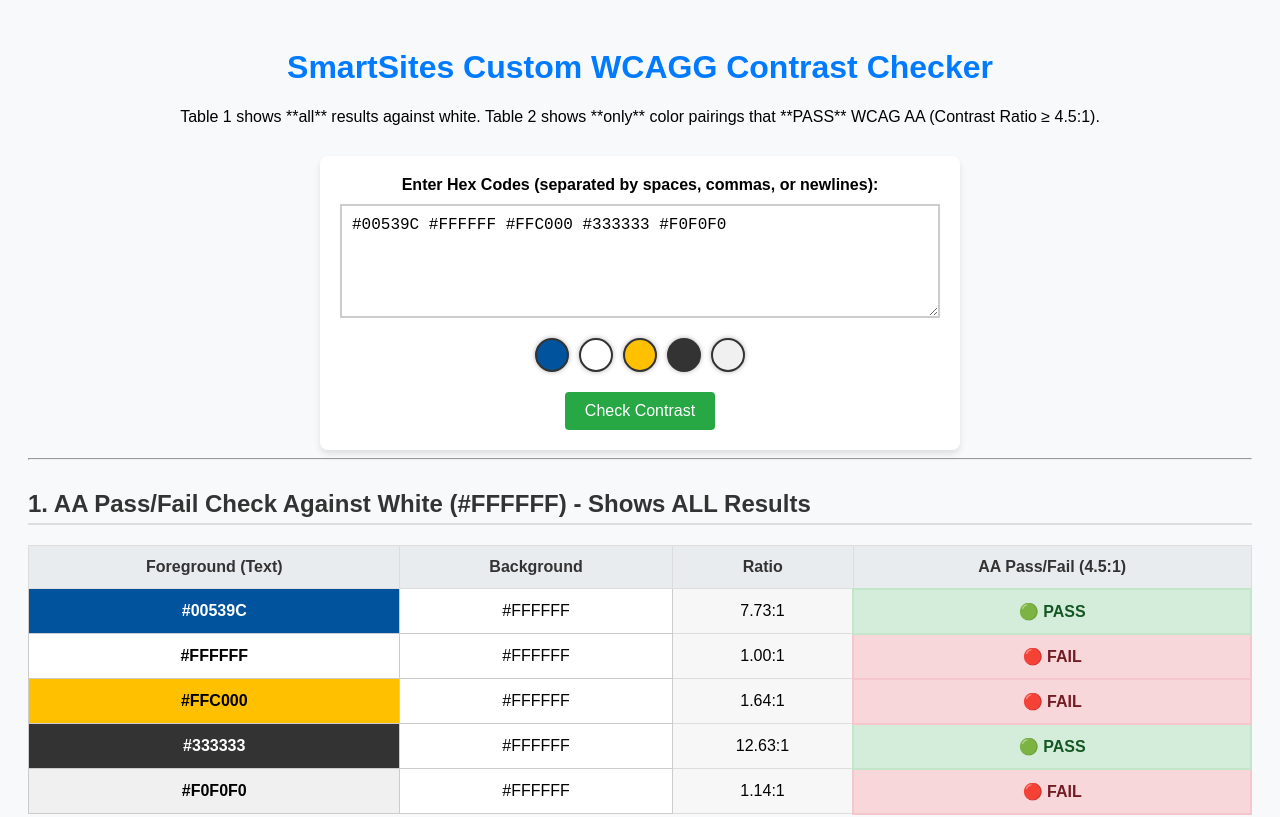
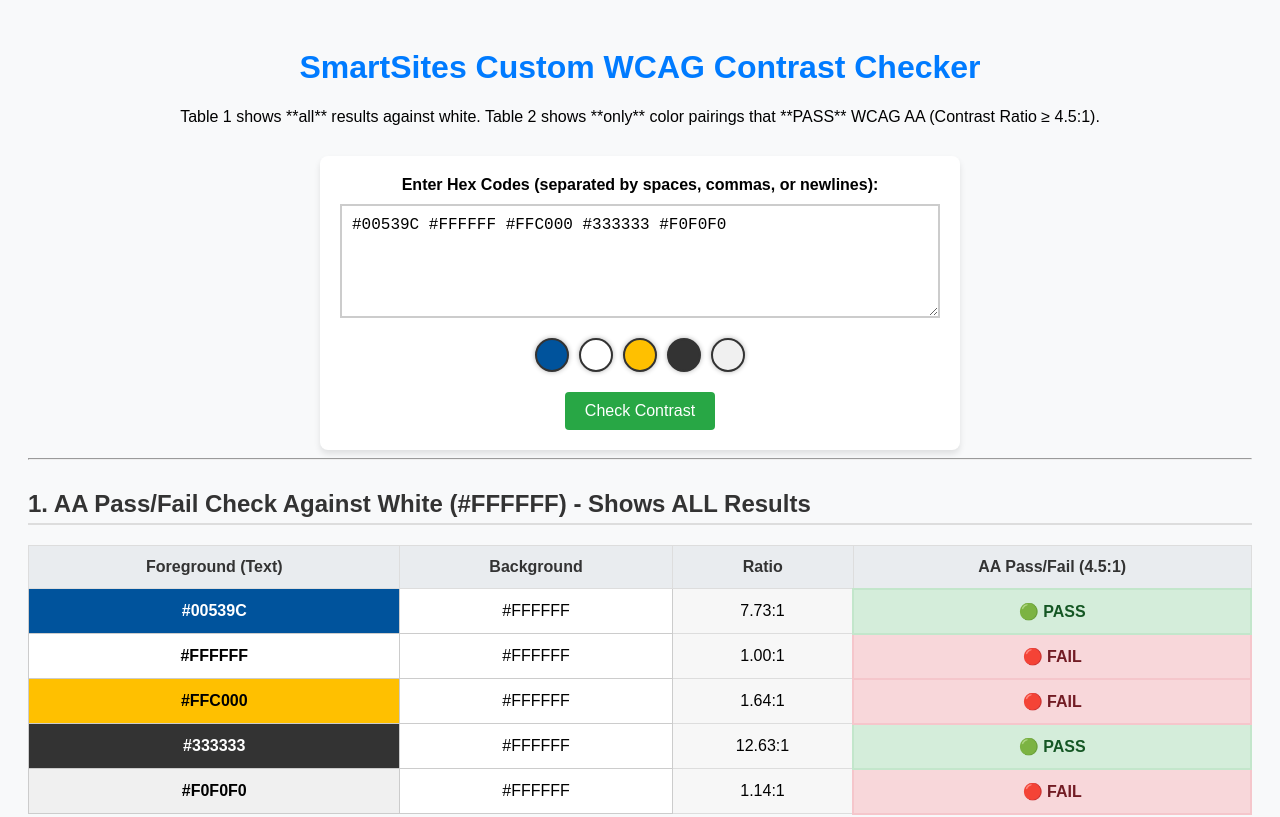
Before and after one commit to SS-Bethany/wcag-color-checker, a plain HTML site: page index.html in a window 1280 px wide. Shown: the top 817 px of the page. Drawn offline with Linux system fonts and the light colour scheme.

Commit message:
Update index.html

```diff
--- a/index.html
+++ b/index.html
@@ -110,7 +110,7 @@
     </style>
 </head>
 <body>
-    <h1>SmartSites Custom WCAGG Contrast Checker</h1>
+    <h1>SmartSites Custom WCAG Contrast Checker</h1>
     <p style="text-align: center; margin-bottom: 30px;">
         Table 1 shows **all** results against white. Table 2 shows **only** color pairings that **PASS** WCAG AA (Contrast Ratio ≥ 4.5:1).
     </p>
```
